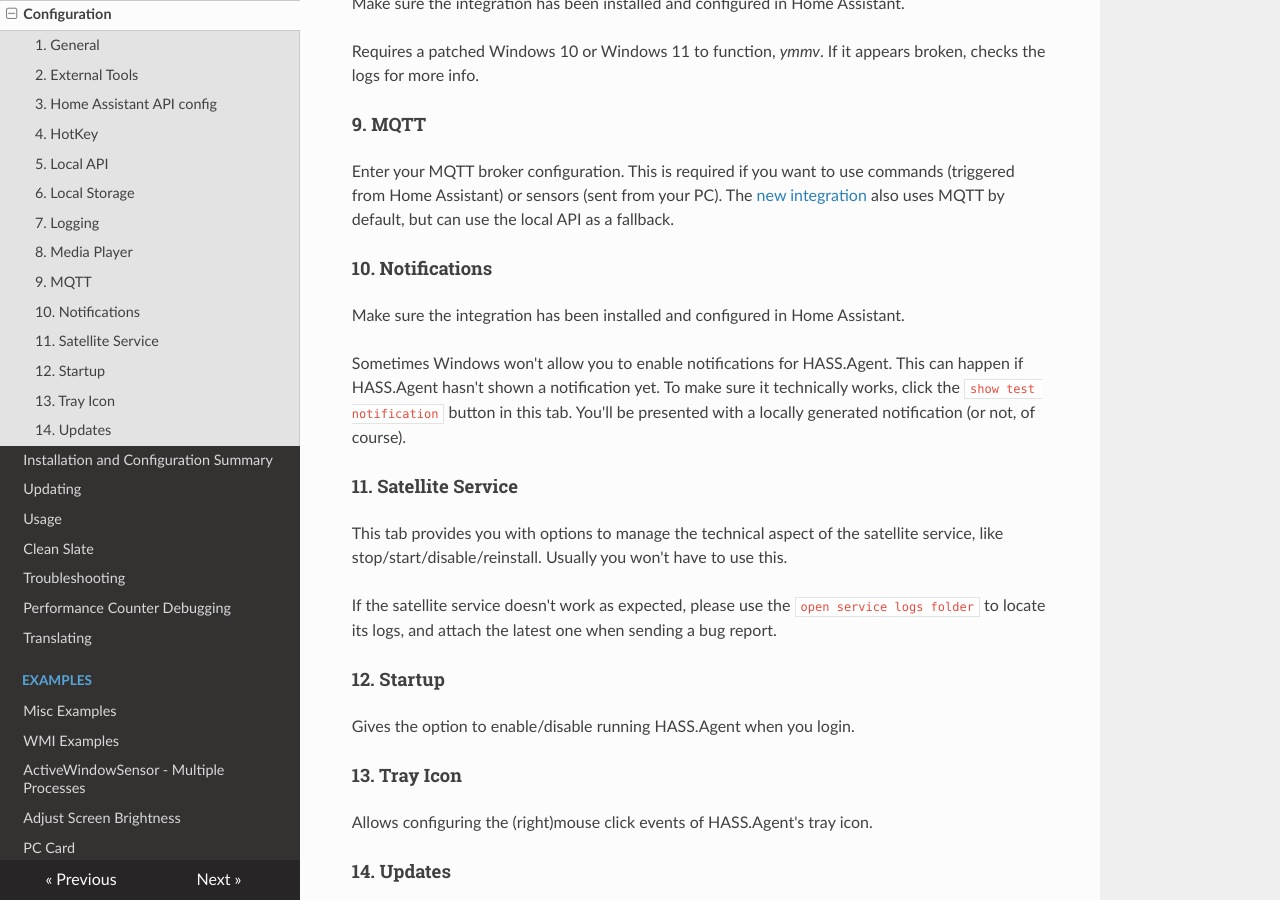
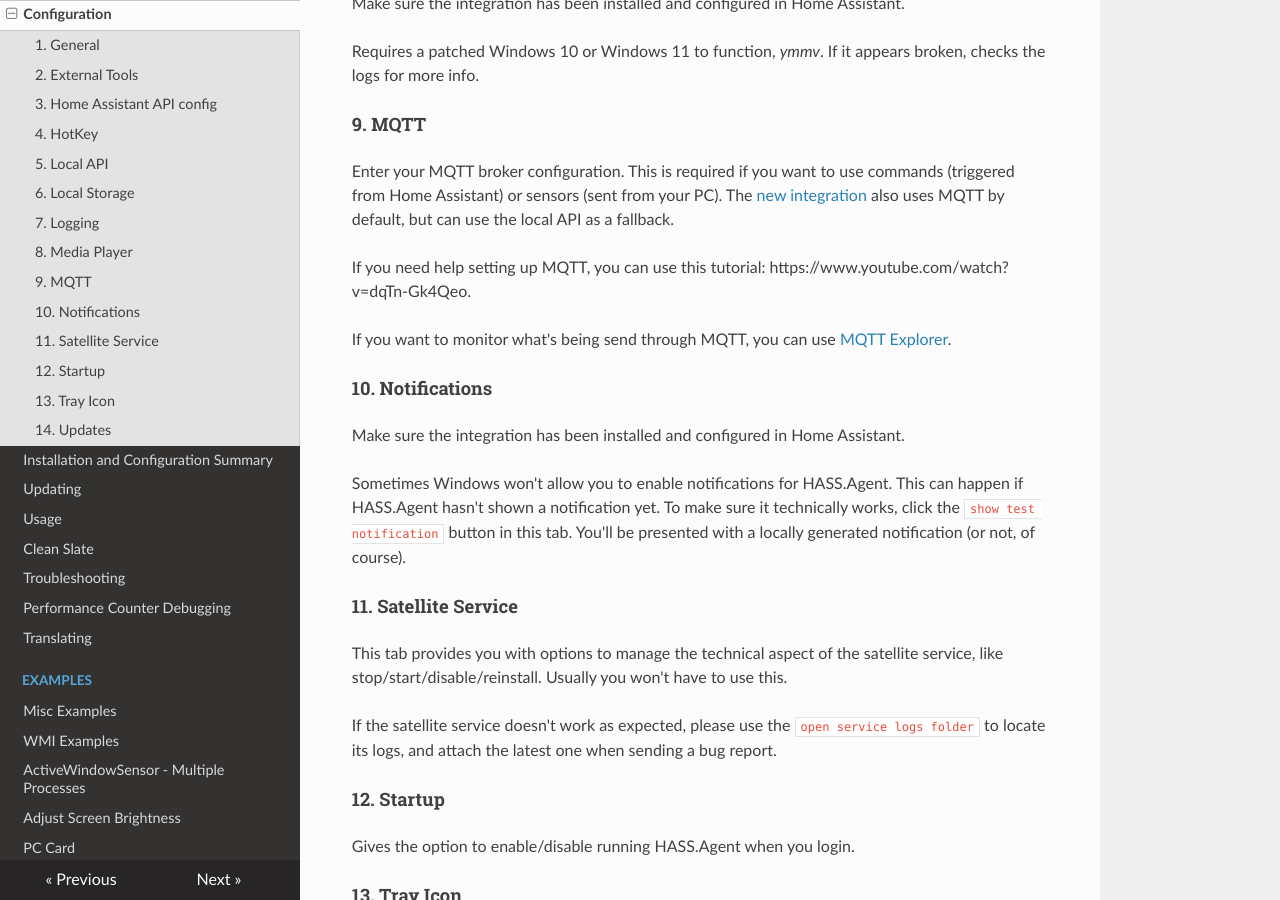
Before and after one commit to LAB02-Admin/HASS.Agent-Docs, an MkDocs documentation site: the page built from docs/configuration.md, in a window 1280 px wide and 900 px high, scrolled down 1985 px. Built offline with MkDocs 1.6.1, drawn with Linux system fonts in a browser that asks for light colours; nearby versions of some CDN libraries.

Commit message:
Update configuration.md

```diff
--- a/docs/configuration.md
+++ b/docs/configuration.md
@@ -56,6 +56,10 @@
 
 Enter your MQTT broker configuration. This is required if you want to use commands (triggered from Home Assistant) or sensors (sent from your PC). The [new integration](https://github.com/LAB02-Research/HASS.Agent-Integration) also uses MQTT by default, but can use the local API as a fallback.
 
+If you need help setting up MQTT, you can use this tutorial: https://www.youtube.com/watch?v=dqTn-Gk4Qeo.
+
+If you want to monitor what's being send through MQTT, you can use [MQTT Explorer](http://mqtt-explorer.com/).
+
 #### 10. Notifications
 
 Make sure the integration has been installed and configured in Home Assistant.
```
